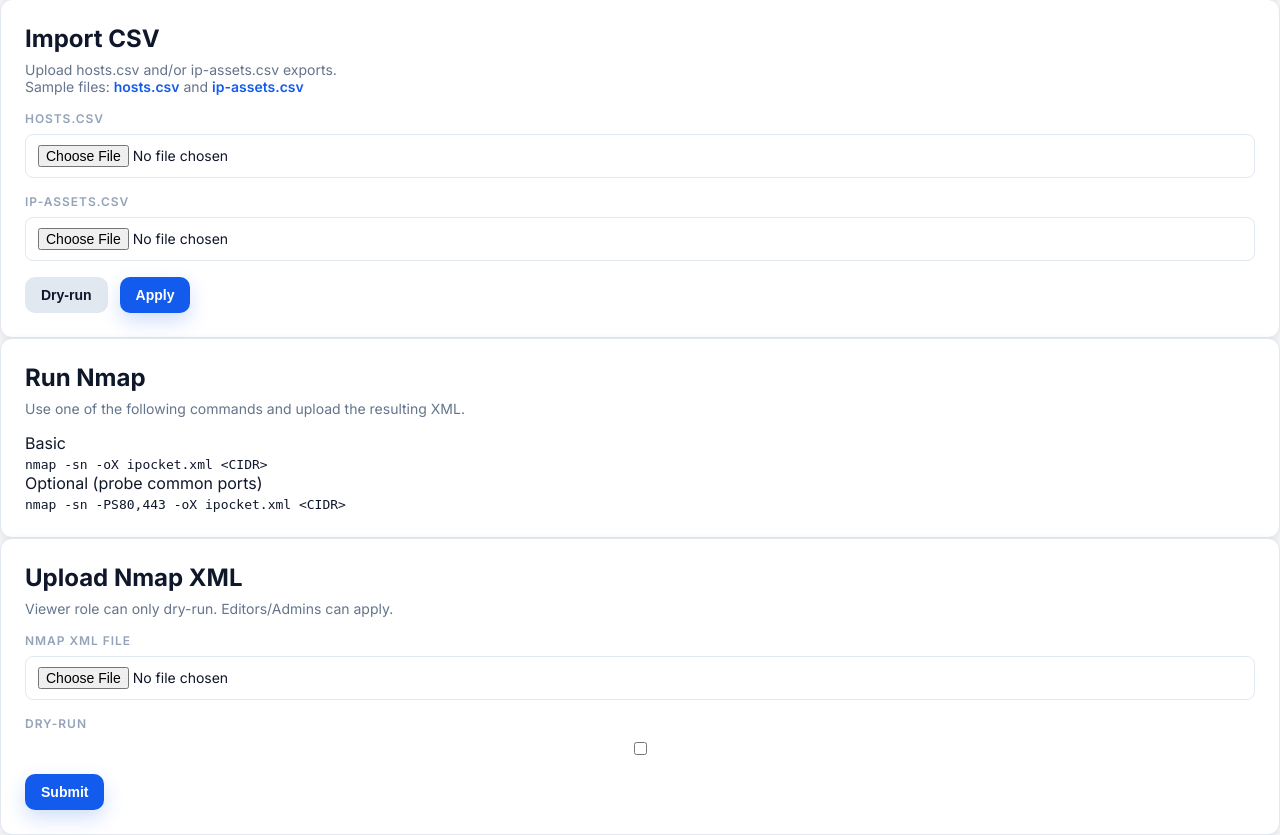
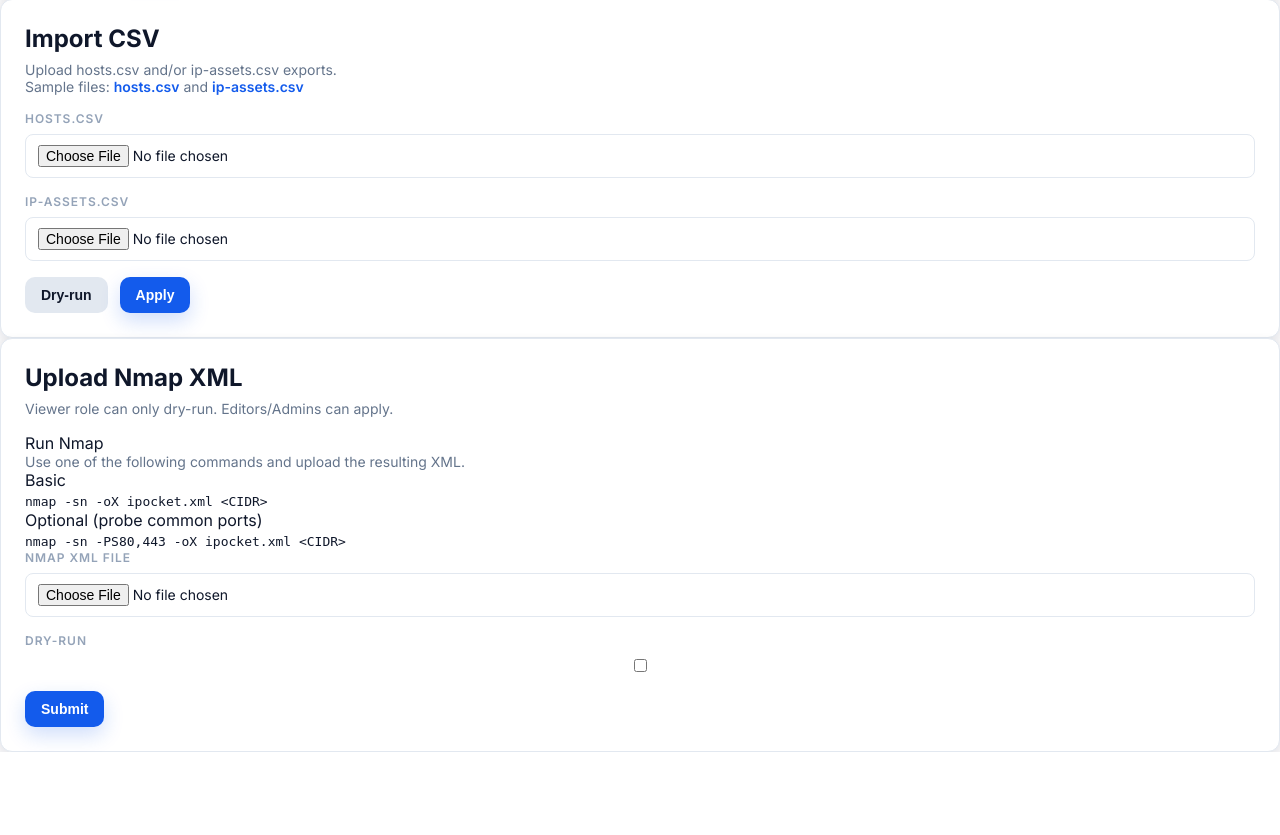
Before and after one commit to ghanad/ipocket, a FastAPI app: template app/templates/import.html in a window 1280 px wide. Shown: the part 309-1144 px from the top of the page. After the commit the page ends 1061 px from the top, so only its background shows below. Run offline with FastAPI, Linux system fonts and the light colour scheme; the template is opened without the code that fills it, so the values that code supplies are empty; some libraries are stand-ins or nearby versions.

Commit message:
Merge Nmap instructions into upload card

```diff
--- a/app/templates/import.html
+++ b/app/templates/import.html
@@ -138,12 +138,16 @@
 <section class="card">
   <div class="card-header">
     <div>
-      <h2>Run Nmap</h2>
-      <p class="subtitle">Use one of the following commands and upload the resulting XML.</p>
+      <h2>Upload Nmap XML</h2>
+      <p class="subtitle">Viewer role can only dry-run. Editors/Admins can apply.</p>
     </div>
   </div>
   <div class="card-body">
     <div class="stack">
+      <div>
+        <p class="label">Run Nmap</p>
+        <p class="subtitle">Use one of the following commands and upload the resulting XML.</p>
+      </div>
       <div>
         <p class="label">Basic</p>
         <code>nmap -sn -oX ipocket.xml &lt;CIDR&gt;</code>
@@ -153,17 +157,6 @@
         <code>nmap -sn -PS80,443 -oX ipocket.xml &lt;CIDR&gt;</code>
       </div>
     </div>
-  </div>
-</section>
-
-<section class="card">
-  <div class="card-header">
-    <div>
-      <h2>Upload Nmap XML</h2>
-      <p class="subtitle">Viewer role can only dry-run. Editors/Admins can apply.</p>
-    </div>
-  </div>
-  <div class="card-body">
     {% if nmap_errors and nmap_errors|length > 0 %}
     <p class="alert">{{ nmap_errors | join(', ') }}</p>
     {% endif %}
```
Also changed, not shown: docs/overview.md (+1 -1 lines), tests/test_ui_pages.py (+3 -0 lines).
